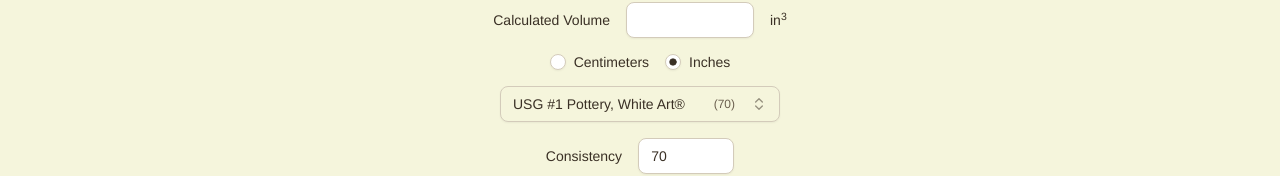
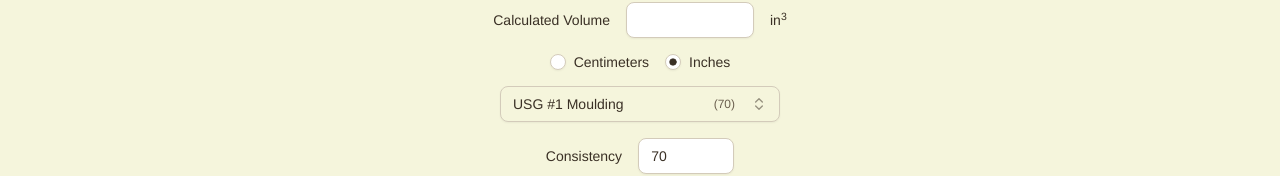
Before and after one commit to derekphilipau/vite-plaster-calculator, a React (Vite) app: page / in a window 1280 px wide. Shown: the part 482-658 px from the top of the page. Built offline with nearby package versions, Linux system fonts and the light colour scheme.

Commit message:
controlled combobox

```diff
--- a/src/components/ConsistencyCombobox.tsx
+++ b/src/components/ConsistencyCombobox.tsx
@@ -22,7 +22,7 @@ import { cn } from "@/lib/utils";
 import { CONSISTENCIES } from "@/data/consistencies";
 
 interface Props {
-  value: number; // current consistency
+  value: number;
   onChange: (v: number) => void;
   className?: string;
 }
@@ -34,20 +34,11 @@ export default function ConsistencyCombobox({
 }: Props) {
   const [open, setOpen] = React.useState(false);
 
-  // Find the USG #1 Pottery option to use as default
-  const defaultOption =
-    CONSISTENCIES.find((opt) => opt.id === "usg-1-pottery") || null;
-
-  const [selected, setSelect] = React.useState<
-    (typeof CONSISTENCIES)[number] | null
-  >(defaultOption);
-
-  // Call onChange with default value when component mounts
-  React.useEffect(() => {
-    if (defaultOption) {
-      onChange?.(defaultOption.value);
-    }
-  }, []);
+  /** Derive the currently selected option from `value` (controlled). */
+  const selected = React.useMemo(
+    () => CONSISTENCIES.find((opt) => opt.value === value) ?? null,
+    [value]
+  );
 
   return (
     <Popover open={open} onOpenChange={setOpen}>
@@ -87,8 +78,7 @@ export default function ConsistencyCombobox({
                   // searchable by label *or* numeric value
                   value={`${opt.label.toLowerCase()} ${opt.value}`}
                   onSelect={() => {
-                    setSelect(opt); // remember whole option (includes id)
-                    onChange?.(opt.value); // still emit the numeric part
+                    onChange(opt.value);
                     setOpen(false);
                   }}
                   className="w-full"
```
